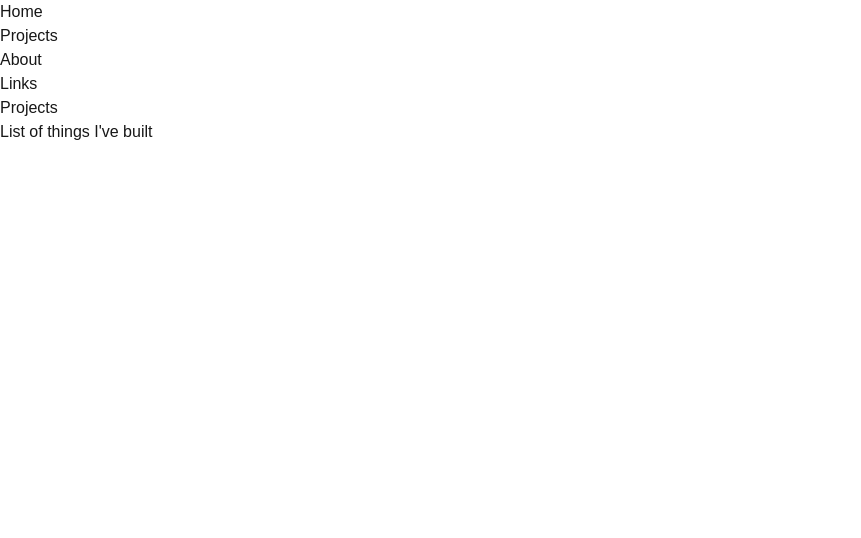
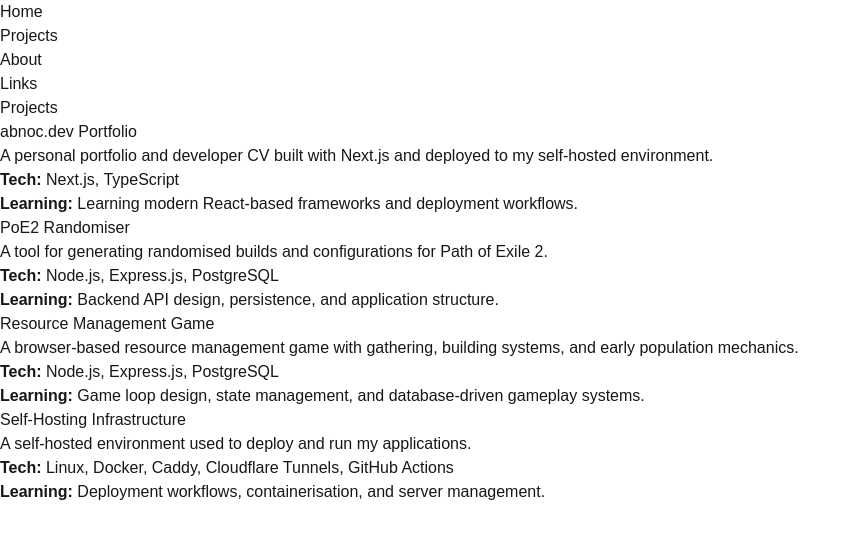
Before and after one commit to AbnocChinwads/abnoc-dev, a Next.js app: page /projects in a window 1280 px wide. Shown: the top 538 px of the page, without its empty margins (0-861 px from the left). Built offline with nearby package versions, Linux system fonts and the light colour scheme.

Commit message:
Add ProjectCard component and projects data; update Projects page to display project list

```diff
--- /dev/null
+++ b/src/app/components/ProjectCard.tsx
@@ -0,0 +1,29 @@
+type ProjectCardProps = {
+    title: string;
+    description: string;
+    tech: string;
+    learning: string;
+};
+
+export default function ProjectCard ({
+    title,
+    description,
+    tech,
+    learning,
+}: ProjectCardProps) {
+    return (
+        <section>
+            <h4>{title}</h4>
+
+            <p>{description}</p>
+
+            <p>
+                <strong>Tech:</strong> {tech}
+            </p>
+
+            <p>
+                <strong>Learning:</strong> {learning}
+            </p>
+        </section>
+    );
+}
--- /dev/null
+++ b/src/app/data/projects.ts
@@ -0,0 +1,26 @@
+export const projects = [
+    {
+        title: "abnoc.dev Portfolio",
+        description: "A personal portfolio and developer CV built with Next.js and deployed to my self-hosted environment.",
+        tech: "Next.js, TypeScript",
+        learning: "Learning modern React-based frameworks and deployment workflows.",
+    },
+    {
+        title: "PoE2 Randomiser",
+        description: "A tool for generating randomised builds and configurations for Path of Exile 2.",
+        tech: "Node.js, Express.js, PostgreSQL",
+        learning: "Backend API design, persistence, and application structure.",
+    },
+    {
+        title: "Resource Management Game",
+        description: "A browser-based resource management game with gathering, building systems, and early population mechanics.",
+        tech: "Node.js, Express.js, PostgreSQL",
+        learning: "Game loop design, state management, and database-driven gameplay systems.",
+    },
+    {
+        title: "Self-Hosting Infrastructure",
+        description: "A self-hosted environment used to deploy and run my applications.",
+        tech: "Linux, Docker, Caddy, Cloudflare Tunnels, GitHub Actions",
+        learning: "Deployment workflows, containerisation, and server management.",
+    },
+];
--- a/src/app/projects/page.tsx
+++ b/src/app/projects/page.tsx
@@ -1,8 +1,20 @@
+import ProjectCard from "../components/ProjectCard";
+import { projects } from "../data/projects";
+
 export default function Projects() {
-    return (
-        <main>
-            <h2>Projects</h2>
-            <p>List of things I've built</p>
-        </main>
-    );
+  return (
+    <main>
+      <h2>Projects</h2>
+
+      {projects.map((project) => (
+        <ProjectCard
+            key={project.title}
+            title={project.title}
+            description={project.description}
+            tech={project.tech}
+            learning={project.learning}
+        />
+      ))}
+    </main>
+  );
 }
```
